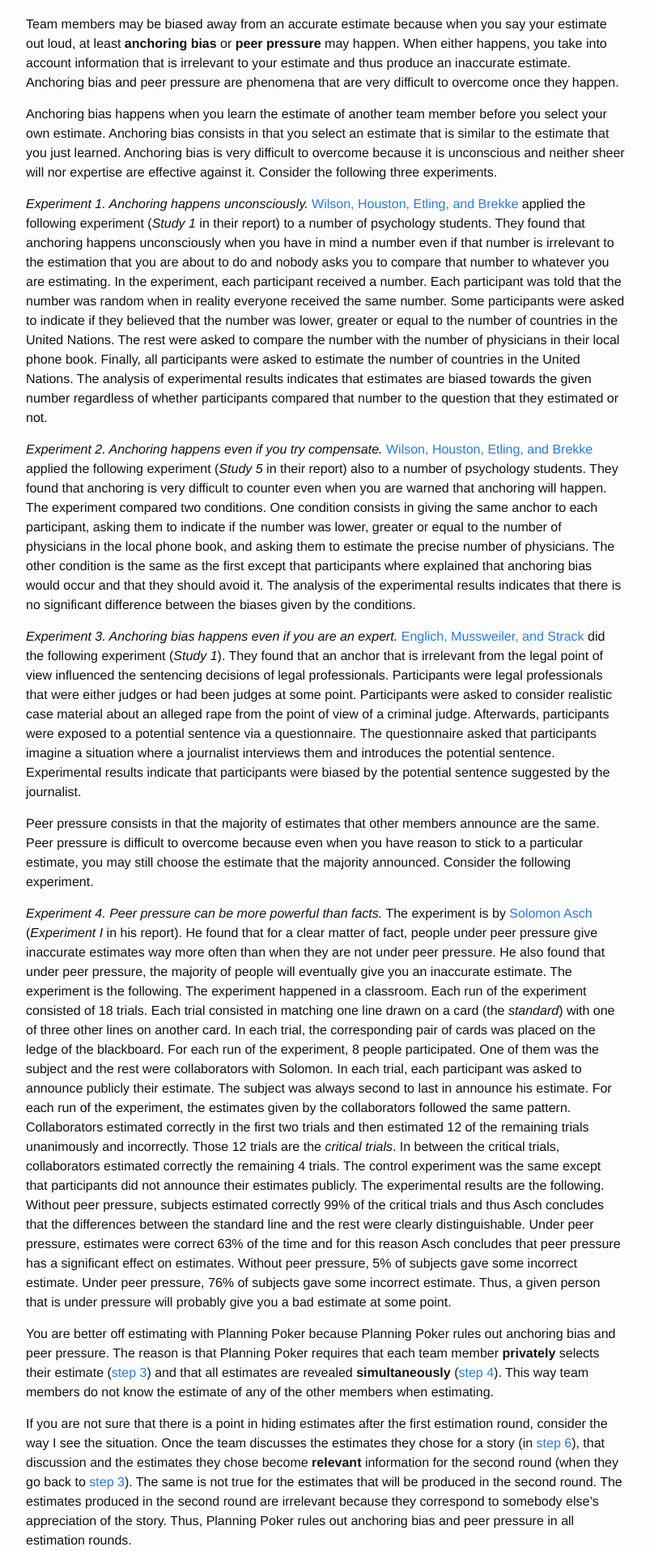
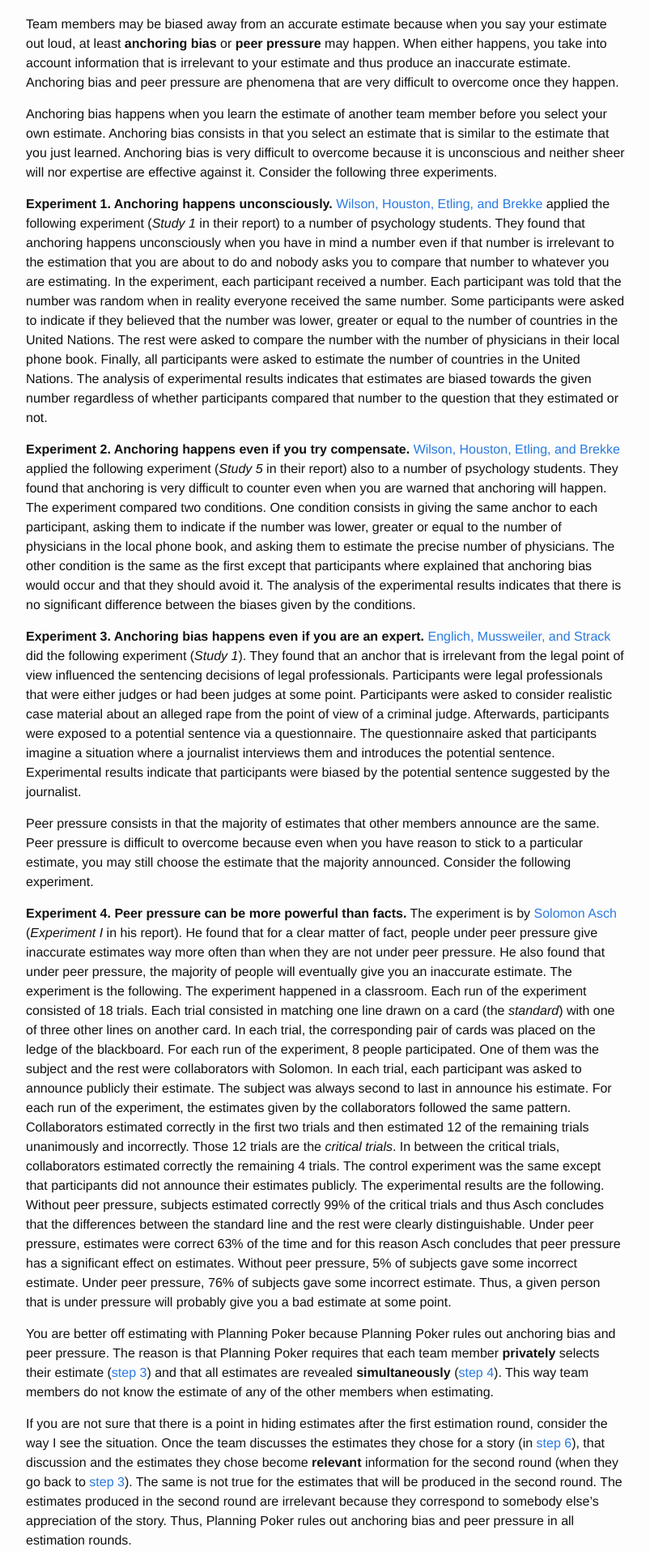
Before and after one commit to mrrusof/mrrusof.github.io, a Jekyll site: the page built from _posts/2016-09-25-do-not-estimate-out-loud.markdown, in a window 1280 px wide. Shown: the part 1063-2978 px from the top of the page at 81% size, without its empty margins (238-1041 px from the left). Built offline with Jekyll 4.4.1, drawn with Linux system fonts in a browser that asks for light colours; comment, search, counter and statistics services are not loaded.

```diff
--- a/_posts/2016-09-25-do-not-estimate-out-loud.markdown
+++ b/_posts/2016-09-25-do-not-estimate-out-loud.markdown
@@ -54,7 +54,7 @@ is unconscious and neither sheer will nor expertise are effective
 against it.
 Consider the following three experiments.
 
-_Experiment 1. Anchoring happens unconsciously._
+**Experiment 1. Anchoring happens unconsciously.**
 [Wilson, Houston, Etling, and Brekke](#wilson) applied the following experiment
 (_Study 1_ in their report) to a number of psychology
 students.
@@ -76,7 +76,7 @@ The analysis of experimental results indicates that estimates are
 biased towards the given number regardless of whether participants
 compared that number to the question that they estimated or not.
 
-_Experiment 2. Anchoring happens even if you try compensate._
+**Experiment 2. Anchoring happens even if you try compensate.**
 [Wilson, Houston, Etling, and Brekke](#wilson) applied the following
 experiment (_Study 5_ in their report) also to a number of psychology
 students.
@@ -93,7 +93,7 @@ avoid it.
 The analysis of the experimental results indicates that there is no
 significant difference between the biases given by the conditions.
 
-_Experiment 3. Anchoring bias happens even if you are an expert._
+**Experiment 3. Anchoring bias happens even if you are an expert.**
 [Englich, Mussweiler, and Strack](#englich) did the following
 experiment (_Study 1_).
 They found that an anchor that is irrelevant from the legal point of
@@ -116,7 +116,7 @@ reason to stick to a particular estimate, you may still choose the
 estimate that the majority announced.
 Consider the following experiment.
 
-_Experiment 4. Peer pressure can be more powerful than facts._
+**Experiment 4. Peer pressure can be more powerful than facts.**
 The experiment is by [Solomon Asch](#asch) (_Experiment I_ in
 his report).
 He found that for a clear matter of fact, people under peer pressure
@@ -195,11 +195,11 @@ Planning Poker is not applied.
 I believe that there are two ways of explaining why these team members
 understand better by Planning Poker.
 
-_Explanation 1._ One explanation is that without estimates to copy,
+**Explanation 1.** One explanation is that without estimates to copy,
 the next best thing team members can do to avoid embarrassment is to
 actually understand the story.
 
-_Explanation 2._ The other explanation is that Planning Poker makes
+**Explanation 2.** The other explanation is that Planning Poker makes
 you responsible for your estimate.
 The reason is that Planning Poker substitutes the impression that
 estimating is a group activity with the impression that estimating is
```
